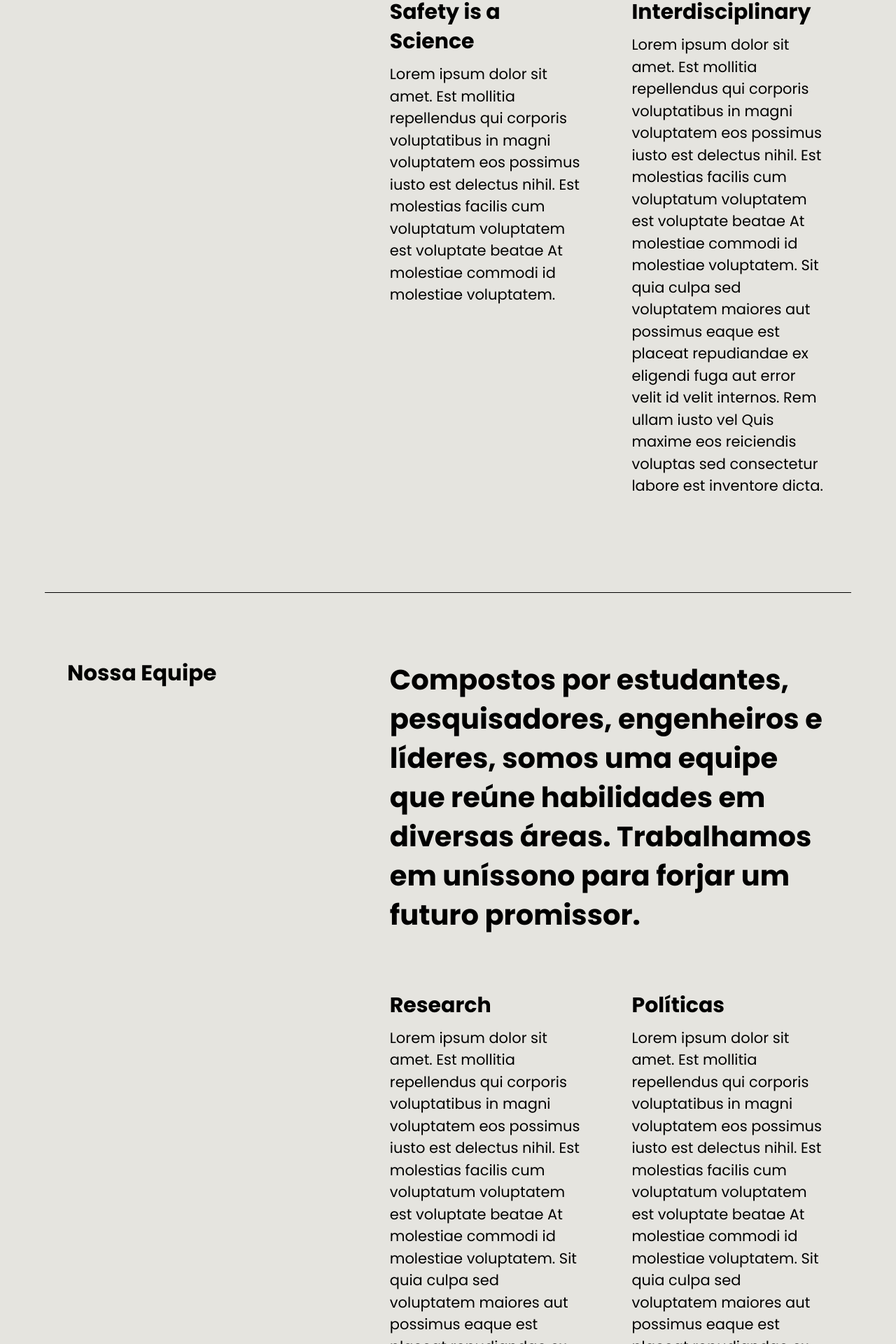
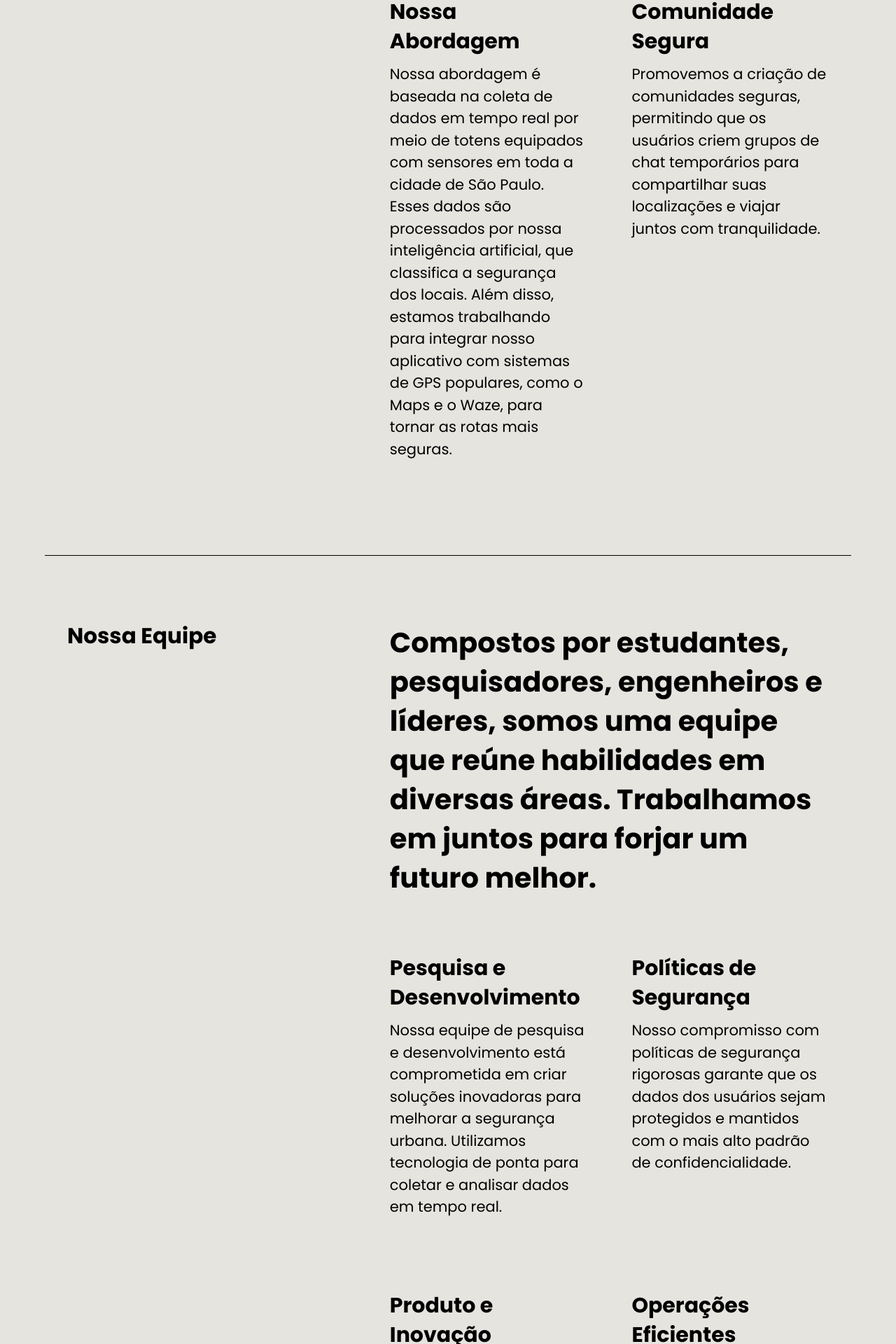
Before and after one commit to rickparra/challange-rotas, a React (Vite) app: page /about in a window 1280 px wide. Shown: the part 2074-3994 px from the top of the page at 70% size. Built offline with nearby package versions, Linux system fonts and the light colour scheme.

Commit message:
arrumando efeito de cor no menu para telas menores

```diff
--- a/src/components/Menu/index.jsx
+++ b/src/components/Menu/index.jsx
@@ -46,7 +46,7 @@ export default function Menu() {
       </div>
 
       <nav
-        className={`${styles['nav-bar']} ${menuOpen ? styles.active : ''}`}
+        className={`${styles['nav-bar']} ${menuOpen ? styles.active : ''} ${isScrolled ? styles.scrolled : ''}`}
       >
         <ul>
           <li>
--- a/src/routes/About/index.jsx
+++ b/src/routes/About/index.jsx
@@ -36,45 +36,34 @@ export default function About() {
 
                 <div className={styles.direita}>
                     <h1>
-                    Nosso propósito é criar um impacto positivo e duradouro na vida das pessoas. Com dedicação e inovação, buscamos superar
-                    expectativas, promovendo mudanças significativas para um futuro melhor.
+                        Nosso propósito é criar um impacto positivo e duradouro na vida das pessoas. Com dedicação e inovação, buscamos superar expectativas, promovendo mudanças significativas para um futuro melhor.
                     </h1>
 
                     <div className={styles.blockContainer}>
                         <Block
                             title="Por que a segurança?"
-                            text="A segurança desponta como um dos desafios globais mais prementes, e mantemos a firme convicção de que a
-                            tecnologia e a inovação pavimentam o caminho para atenuar a violência, remodelando as ruas de São Paulo em
-                            espaços onde a sensação de segurança é realidade."
+                            text="A segurança desponta como um dos desafios globais mais prementes, e mantemos a firme convicção de que a tecnologia e a inovação pavimentam o caminho para atenuar a violência, remodelando as ruas de São Paulo em espaços onde a sensação de segurança é realidade."
                         />
 
                         <Block
-                            title="Interdiciplinar"
-                            text="UrbanShield é um grupo formado por estudantes, pesquisadores, engenheiros e líderes, trazendo uma
-                            variedade de experiências que enriquecem nossa cultura."
+                            title="Interdisciplinar"
+                            text="UrbanShield é um grupo formado por estudantes, pesquisadores, engenheiros e líderes, trazendo uma variedade de experiências que enriquecem nossa cultura."
                         />
 
                         <Block
-                            title="Safety is a Science"
-                            text="Lorem ipsum dolor sit amet. Est mollitia repellendus qui corporis voluptatibus in magni
-                            voluptatem eos possimus iusto est delectus nihil. Est molestias facilis cum voluptatum voluptatem
-                            est voluptate beatae At molestiae commodi id molestiae voluptatem."
+                            title="Nossa Abordagem"
+                            text="Nossa abordagem é baseada na coleta de dados em tempo real por meio de totens equipados com sensores em toda a cidade de São Paulo. Esses dados são processados por nossa inteligência artificial, que classifica a segurança dos locais. Além disso, estamos trabalhando para integrar nosso aplicativo com sistemas de GPS populares, como o Maps e o Waze, para tornar as rotas mais seguras."
                         />
 
                         <Block
-                            title="Interdisciplinary"
-                            text="Lorem ipsum dolor sit amet. Est mollitia repellendus qui corporis voluptatibus in magni
-                            voluptatem eos possimus iusto est delectus nihil. Est molestias facilis cum voluptatum voluptatem
-                            est voluptate beatae At molestiae commodi id molestiae voluptatem. Sit quia culpa sed voluptatem
-                            maiores aut possimus eaque est placeat repudiandae ex eligendi fuga aut error velit id velit internos.
-                            Rem ullam iusto vel Quis maxime eos reiciendis voluptas sed consectetur labore est inventore dicta."
+                            title="Comunidade Segura"
+                            text="Promovemos a criação de comunidades seguras, permitindo que os usuários criem grupos de chat temporários para compartilhar suas localizações e viajar juntos com tranquilidade."
                         />
                     </div>
-
                 </div>
             </div>
 
-            <LinhaDivisora/>
+            <LinhaDivisora />
 
             <div className={styles.nossasIdeias}>
                 <div className={styles.esquerda}>
@@ -83,52 +72,34 @@ export default function About() {
 
                 <div className={styles.direita}>
                     <h1>
-                        Compostos por estudantes, pesquisadores, engenheiros e líderes, somos uma equipe que reúne habilidades
-                        em diversas áreas. Trabalhamos em uníssono para forjar um futuro promissor.
+                        Compostos por estudantes, pesquisadores, engenheiros e líderes, somos uma equipe que reúne habilidades em diversas áreas. Trabalhamos em juntos para forjar um futuro melhor.
                     </h1>
 
                     <div className={styles.blockContainer}>
                         <Block
-                            title="Research"
-                            text="Lorem ipsum dolor sit amet. Est mollitia repellendus qui corporis voluptatibus in magni
-                            voluptatem eos possimus iusto est delectus nihil. Est molestias facilis cum voluptatum voluptatem
-                            est voluptate beatae At molestiae commodi id molestiae voluptatem. Sit quia culpa sed voluptatem
-                            maiores aut possimus eaque est placeat repudiandae ex eligendi fuga aut error velit id velit internos.
-                            Rem ullam iusto vel Quis maxime eos reiciendis voluptas sed consectetur labore est inventore dicta."
+                            title="Pesquisa e Desenvolvimento"
+                            text="Nossa equipe de pesquisa e desenvolvimento está comprometida em criar soluções inovadoras para melhorar a segurança urbana. Utilizamos tecnologia de ponta para coletar e analisar dados em tempo real."
                         />
 
                         <Block
-                            title="Políticas"
-                            text="Lorem ipsum dolor sit amet. Est mollitia repellendus qui corporis voluptatibus in magni
-                            voluptatem eos possimus iusto est delectus nihil. Est molestias facilis cum voluptatum voluptatem
-                            est voluptate beatae At molestiae commodi id molestiae voluptatem. Sit quia culpa sed voluptatem
-                            maiores aut possimus eaque est placeat repudiandae ex eligendi fuga aut error velit id velit internos.
-                            Rem ullam iusto vel Quis maxime eos reiciendis voluptas sed consectetur labore est inventore dicta."
+                            title="Políticas de Segurança"
+                            text="Nosso compromisso com políticas de segurança rigorosas garante que os dados dos usuários sejam protegidos e mantidos com o mais alto padrão de confidencialidade."
                         />
 
                         <Block
-                            title="Product"
-                            text="Lorem ipsum dolor sit amet. Est mollitia repellendus qui corporis voluptatibus in magni
-                            voluptatem eos possimus iusto est delectus nihil. Est molestias facilis cum voluptatum voluptatem
-                            est voluptate beatae At molestiae commodi id molestiae voluptatem. Sit quia culpa sed voluptatem
-                            maiores aut possimus eaque est placeat repudiandae ex eligendi fuga aut error velit id velit internos.
-                            Rem ullam iusto vel Quis maxime eos reiciendis voluptas sed consectetur labore est inventore dicta."
+                            title="Produto e Inovação"
+                            text="Estamos constantemente aprimorando nosso produto para atender às necessidades em constante evolução de nossos usuários. A inovação está no cerne do que fazemos."
                         />
 
                         <Block
-                            title="Operations"
-                            text="Lorem ipsum dolor sit amet. Est mollitia repellendus qui corporis voluptatibus in magni
-                            voluptatem eos possimus iusto est delectus nihil. Est molestias facilis cum voluptatum voluptatem
-                            est voluptate beatae At molestiae commodi id molestiae voluptatem. Sit quia culpa sed voluptatem
-                            maiores aut possimus eaque est placeat repudiandae ex eligendi fuga aut error velit id velit internos.
-                            Rem ullam iusto vel Quis maxime eos reiciendis voluptas sed consectetur labore est inventore dicta."
+                            title="Operações Eficientes"
+                            text="Nossas operações são executadas com eficiência para garantir que o UrbanShield seja uma plataforma confiável e funcional para todos os nossos usuários."
                         />
                     </div>
-
                 </div>
             </div>
 
-            <LinhaDivisora/>
+            <LinhaDivisora />
 
             <div className={styles.nossasIdeias}>
                 <div className={styles.esquerda}>
@@ -136,45 +107,27 @@ export default function About() {
                 </div>
 
                 <div className={styles.direita}>
-
                     <div className={styles.blockContainer}>
                         <Block
-                            title="Research"
-                            text="Lorem ipsum dolor sit amet. Est mollitia repellendus qui corporis voluptatibus in magni
-                            voluptatem eos possimus iusto est delectus nihil. Est molestias facilis cum voluptatum voluptatem
-                            est voluptate beatae At molestiae commodi id molestiae voluptatem. Sit quia culpa sed voluptatem
-                            maiores aut possimus eaque est placeat repudiandae ex eligendi fuga aut error velit id velit internos.
-                            Rem ullam iusto vel Quis maxime eos reiciendis voluptas sed consectetur labore est inventore dicta."
+                            title="Integridade"
+                            text="A integridade é o alicerce dos nossos valores. Comprometemo-nos a agir com honestidade, transparência e ética em todas as nossas ações."
                         />
 
                         <Block
-                            title="Políticas"
-                            text="Lorem ipsum dolor sit amet. Est mollitia repellendus qui corporis voluptatibus in magni
-                            voluptatem eos possimus iusto est delectus nihil. Est molestias facilis cum voluptatum voluptatem
-                            est voluptate beatae At molestiae commodi id molestiae voluptatem. Sit quia culpa sed voluptatem
-                            maiores aut possimus eaque est placeat repudiandae ex eligendi fuga aut error velit id velit internos.
-                            Rem ullam iusto vel Quis maxime eos reiciendis voluptas sed consectetur labore est inventore dicta."
+                            title="Inovação"
+                            text="Valorizamos a inovação como meio para impulsionar a mudança positiva. Buscamos constantemente maneiras criativas de abordar os desafios de segurança urbana."
                         />
 
                         <Block
-                            title="Product"
-                            text="Lorem ipsum dolor sit amet. Est mollitia repellendus qui corporis voluptatibus in magni
-                            voluptatem eos possimus iusto est delectus nihil. Est molestias facilis cum voluptatum voluptatem
-                            est voluptate beatae At molestiae commodi id molestiae voluptatem. Sit quia culpa sed voluptatem
-                            maiores aut possimus eaque est placeat repudiandae ex eligendi fuga aut error velit id velit internos.
-                            Rem ullam iusto vel Quis maxime eos reiciendis voluptas sed consectetur labore est inventore dicta."
+                            title="Colaboração"
+                            text="Acreditamos no poder da colaboração. Trabalhamos em conjunto com parceiros e a comunidade para alcançar nossos objetivos comuns."
                         />
 
                         <Block
-                            title="Operations"
-                            text="Lorem ipsum dolor sit amet. Est mollitia repellendus qui corporis voluptatibus in magni
-                            voluptatem eos possimus iusto est delectus nihil. Est molestias facilis cum voluptatum voluptatem
-                            est voluptate beatae At molestiae commodi id molestiae voluptatem. Sit quia culpa sed voluptatem
-                            maiores aut possimus eaque est placeat repudiandae ex eligendi fuga aut error velit id velit internos.
-                            Rem ullam iusto vel Quis maxime eos reiciendis voluptas sed consectetur labore est inventore dicta."
+                            title="Empoderamento"
+                            text="Empoderamos nossos usuários fornecendo-lhes as ferramentas e informações necessárias para tomar decisões informadas sobre sua segurança."
                         />
                     </div>
-
                 </div>
             </div>
 
```
Also changed, not shown: src/components/Menu/menu.module.css (+13 -11 lines), src/components/MenuLink/menulink.module.css (+7 -0 lines). Lines whose indentation alone changed are shown as unchanged.
